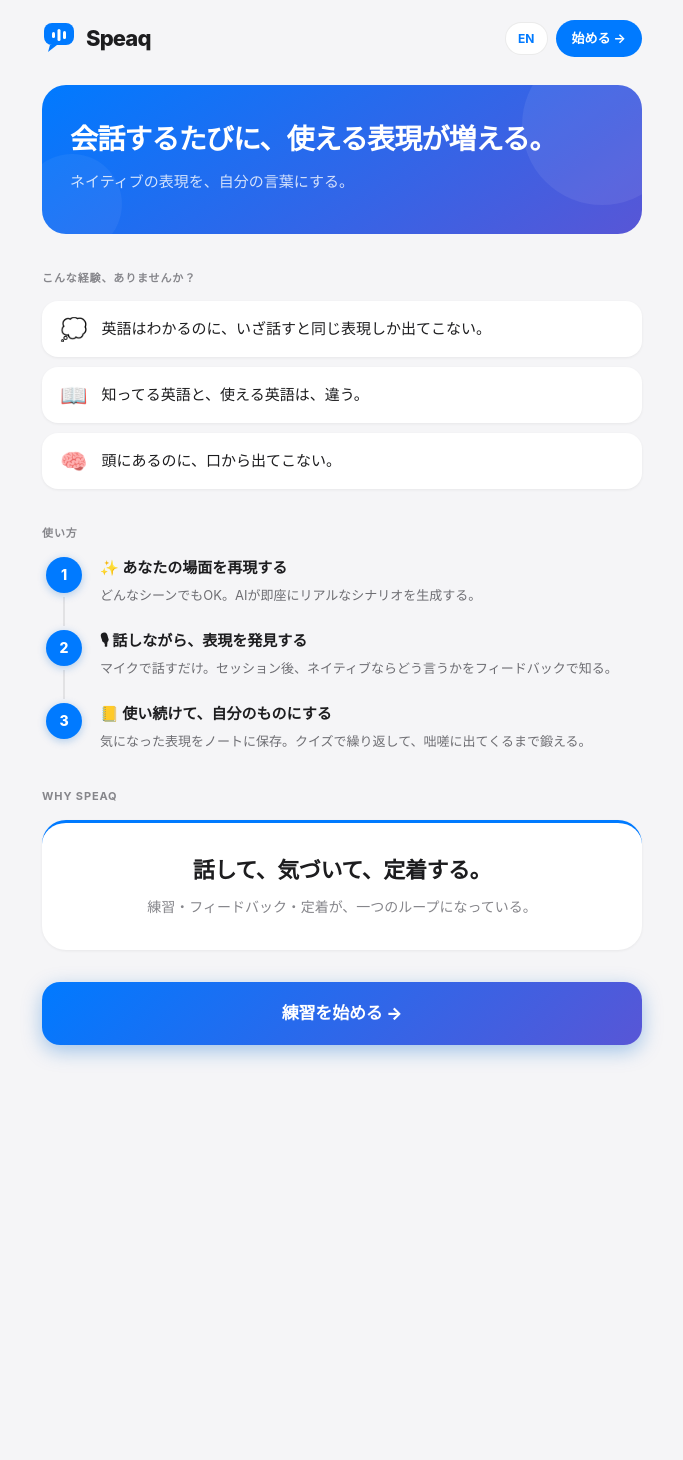
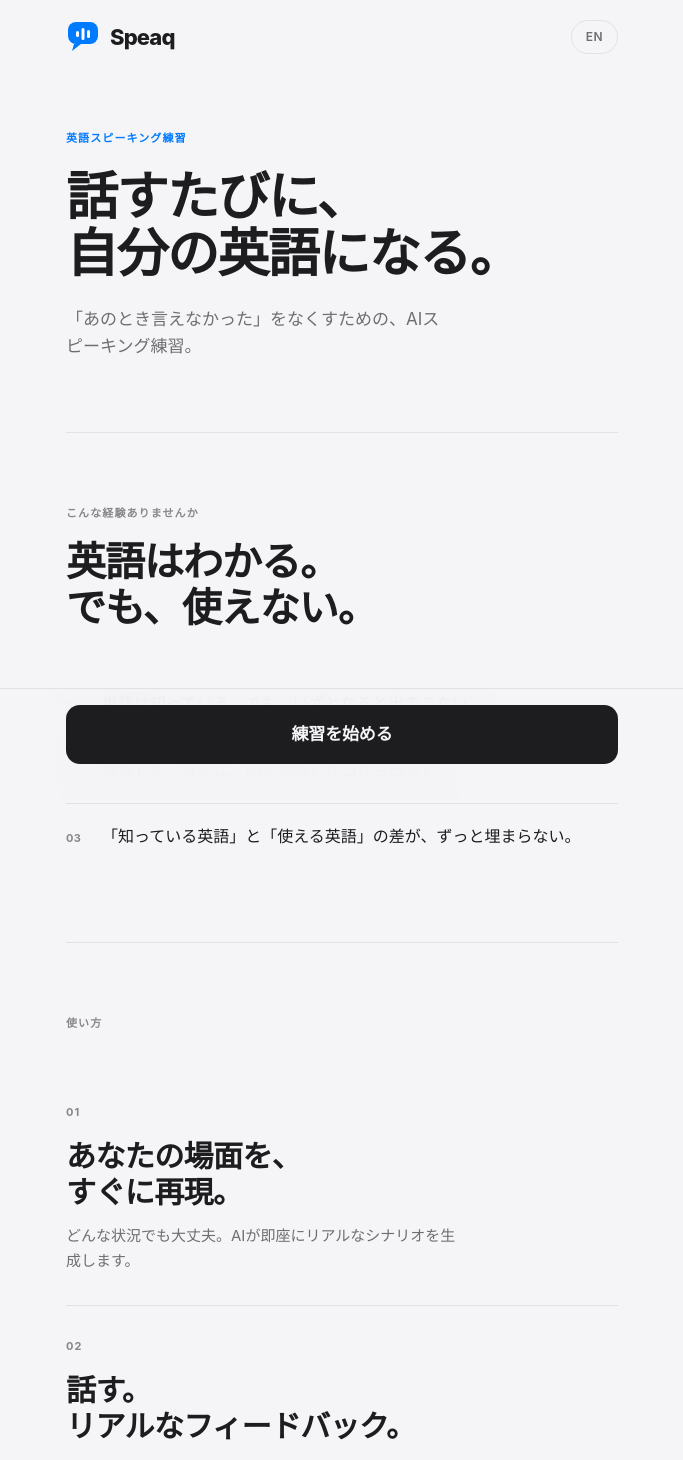
Before and after one commit to jaipur1103-wq/speaq, a Next.js app: page /guide in a window 1280 px wide. Shown: the top 1460 px of the page, without its empty margins (298-981 px from the left). Before the commit the page ends 1125 px from the top, so only its background shows below. Built offline with nearby package versions, Linux system fonts and the light colour scheme.

Commit message:
Redesign guide page with Apple-inspired minimal layout

```diff
--- a/app/guide/page.tsx
+++ b/app/guide/page.tsx
@@ -8,46 +8,90 @@ import type { Language } from "@/types";
 
 const CONTENT = {
   en: {
-    heroTitle: "Every conversation grows your expressions.",
-    heroSub: "Make native expressions your own.",
-    painLabel: "Sound familiar?",
-    pain: [
-      { icon: "💭", text: "You understand English — but in the moment, the same phrases keep coming out." },
-      { icon: "📖", text: "Knowing English and using English are two different things." },
-      { icon: "🧠", text: "It's in your head. But it won't come out." },
+    langToggle: "JA",
+    startBtn: "Start Practicing",
+    hero: {
+      eyebrow: "English Speaking Practice",
+      title: "Speak more.\nSound like yourself.",
+      sub: "AI-powered practice built for the moment you freeze up.",
+    },
+    problem: {
+      eyebrow: "The problem",
+      title: "You know English.\nYou just can't use it.",
+      items: [
+        "Your vocabulary is fine. But the words don't come.",
+        "You practiced. Yet the same simple phrases keep coming out.",
+        "The gap between knowing and using never closes — until now.",
       ],
-    stepsLabel: "How it works",
+    },
+    how: {
+      eyebrow: "How it works",
       steps: [
-      { number: "1", icon: "✨", title: "Recreate your exact situation", desc: "Any scene you need — AI instantly builds a realistic scenario around it." },
-      { number: "2", icon: "🎙", title: "Speak and discover new expressions", desc: "Tap the mic and talk. After each session, get feedback on how a native speaker would have said it." },
-      { number: "3", icon: "📒", title: "Keep using them until they're yours", desc: "Save expressions to your Notebook. Quiz yourself until they come out naturally." },
+        {
+          num: "01",
+          title: "Your scene,\ninstantly.",
+          desc: "Describe any real situation. Speaq builds a full conversation scenario around it in seconds.",
+        },
+        {
+          num: "02",
+          title: "Speak.\nGet real feedback.",
+          desc: "Use your voice. After each session, see exactly how a native speaker would have said it.",
+        },
+        {
+          num: "03",
+          title: "Save it.\nOwn it.",
+          desc: "Add expressions to your Notebook. Quiz yourself until they come out without thinking.",
+        },
       ],
-    whyLabel: "Why Speaq",
-    whyCycle: "Speak. Notice. Own it.",
-    whySub: "Practice, feedback, and retention — all in one loop.",
-    startBtn: "Start Practicing →",
-    startShort: "Start →",
+    },
+    loop: {
+      eyebrow: "The Speaq loop",
+      title: "Speak. Notice.\nOwn it.",
+      sub: "Practice, feedback, and retention in one seamless loop.",
+    },
   },
   ja: {
-    heroTitle: "会話するたびに、使える表現が増える。",
-    heroSub: "ネイティブの表現を、自分の言葉にする。",
-    painLabel: "こんな経験、ありませんか？",
-    pain: [
-      { icon: "💭", text: "英語はわかるのに、いざ話すと同じ表現しか出てこない。" },
-      { icon: "📖", text: "知ってる英語と、使える英語は、違う。" },
-      { icon: "🧠", text: "頭にあるのに、口から出てこない。" },
+    langToggle: "EN",
+    startBtn: "練習を始める",
+    hero: {
+      eyebrow: "英語スピーキング練習",
+      title: "話すたびに、\n自分の英語になる。",
+      sub: "「あのとき言えなかった」をなくすための、AIスピーキング練習。",
+    },
+    problem: {
+      eyebrow: "こんな経験ありませんか",
+      title: "英語はわかる。\nでも、使えない。",
+      items: [
+        "単語は知っている。でも、いざとなると出てこない。",
+        "練習した。なのに、同じ表現しか口から出ない。",
+        "「知っている英語」と「使える英語」の差が、ずっと埋まらない。",
       ],
-    stepsLabel: "使い方",
+    },
+    how: {
+      eyebrow: "使い方",
       steps: [
-      { number: "1", icon: "✨", title: "あなたの場面を再現する", desc: "どんなシーンでもOK。AIが即座にリアルなシナリオを生成する。" },
-      { number: "2", icon: "🎙", title: "話しながら、表現を発見する", desc: "マイクで話すだけ。セッション後、ネイティブならどう言うかをフィードバックで知る。" },
-      { number: "3", icon: "📒", title: "使い続けて、自分のものにする", desc: "気になった表現をノートに保存。クイズで繰り返して、咄嗟に出てくるまで鍛える。" },
+        {
+          num: "01",
+          title: "あなたの場面を、\nすぐに再現。",
+          desc: "どんな状況でも大丈夫。AIが即座にリアルなシナリオを生成します。",
+        },
+        {
+          num: "02",
+          title: "話す。\nリアルなフィードバック。",
+          desc: "マイクで話すだけ。セッション後、ネイティブならどう言うかがわかります。",
+        },
+        {
+          num: "03",
+          title: "保存して、\n自分のものにする。",
+          desc: "気になった表現はノートに保存。クイズで繰り返して、咄嗟に出てくるまで鍛えます。",
+        },
       ],
-    whyLabel: "Why Speaq",
-    whyCycle: "話して、気づいて、定着する。",
-    whySub: "練習・フィードバック・定着が、一つのループになっている。",
-    startBtn: "練習を始める →",
-    startShort: "始める →",
+    },
+    loop: {
+      eyebrow: "Speaqのループ",
+      title: "話して、気づいて、\n定着する。",
+      sub: "練習・フィードバック・定着が、一つのループになっている。",
+    },
   },
 };
 
@@ -56,182 +100,302 @@ export default function GuidePage() {
   const [lang, setLang] = useState<Language>(() => getSettings().language ?? "en");
 
   const toggleLang = () => {
-    const newLang: Language = lang === "en" ? "ja" : "en";
-    setLang(newLang);
-    saveSettings({ ...getSettings(), language: newLang });
+    const next: Language = lang === "en" ? "ja" : "en";
+    setLang(next);
+    saveSettings({ ...getSettings(), language: next });
   };
 
   const c = CONTENT[lang];
 
   return (
-    <main style={{ maxWidth: 640, width: "100%", margin: "0 auto", minHeight: "100vh", background: "var(--bg)" }}>
+    <>
+      <style>{`
+        @keyframes fadeUp {
+          from { opacity: 0; transform: translateY(24px); }
+          to   { opacity: 1; transform: translateY(0); }
+        }
+        .gu-fade { animation: fadeUp 0.7s cubic-bezier(0.16,1,0.3,1) both; }
+        .gu-fade-1 { animation-delay: 0.05s; }
+        .gu-fade-2 { animation-delay: 0.15s; }
+        .gu-fade-3 { animation-delay: 0.25s; }
+      `}</style>
 
-      {/* Header */}
-      <div style={{
-        display: "flex", justifyContent: "space-between", alignItems: "center",
-        padding: "20px 20px 0",
+      <main style={{
+        maxWidth: 600,
+        width: "100%",
+        margin: "0 auto",
+        minHeight: "100vh",
+        background: "var(--bg)",
+        paddingBottom: 120,
+      }}>
+
+        {/* ── Nav ── */}
+        <nav style={{
+          display: "flex",
+          justifyContent: "space-between",
+          alignItems: "center",
+          padding: "20px 24px",
+          position: "sticky",
+          top: 0,
+          zIndex: 50,
+          background: "rgba(245,245,247,0.85)",
+          backdropFilter: "blur(20px)",
+          WebkitBackdropFilter: "blur(20px)",
         }}>
           <SpeaqLogo />
-        <div style={{ display: "flex", gap: 8, alignItems: "center" }}>
-          <button onClick={toggleLang} style={{
-            padding: "6px 12px", borderRadius: 20,
-            background: "var(--surface)", border: "1px solid var(--border)",
-            color: "var(--accent)", fontSize: 12, fontWeight: 700, cursor: "pointer",
+          <button
+            onClick={toggleLang}
+            style={{
+              padding: "6px 14px",
+              borderRadius: 20,
+              background: "transparent",
+              border: "1.5px solid var(--border)",
+              color: "var(--text-secondary)",
+              fontSize: 12,
+              fontWeight: 600,
+              cursor: "pointer",
+              letterSpacing: "0.04em",
+            }}
+          >
+            {c.langToggle}
+          </button>
+        </nav>
+
+        {/* ── Hero ── */}
+        <section style={{ padding: "56px 24px 72px" }}>
+          <div className="gu-fade gu-fade-1" style={{
+            fontSize: 11,
+            fontWeight: 700,
+            letterSpacing: "0.1em",
+            textTransform: "uppercase",
+            color: "var(--accent)",
+            marginBottom: 20,
           }}>
-            {lang === "en" ? "JA" : "EN"}
-          </button>
-          <button onClick={() => router.push("/")} style={{
-            padding: "8px 16px", borderRadius: 20,
-            background: "var(--accent)", color: "#fff",
-            border: "none", fontWeight: 700, fontSize: 13, cursor: "pointer",
-          }}>
-            {c.startShort}
-          </button>
+            {c.hero.eyebrow}
           </div>
-      </div>
-
-      {/* Hero */}
-      <div style={{ padding: "28px 20px 0" }}>
-        <div style={{
-          background: "linear-gradient(145deg, #007AFF 0%, #5856D6 100%)",
-          borderRadius: 24, padding: "36px 28px 40px",
-          position: "relative", overflow: "hidden",
-        }}>
-          {/* decorative circles */}
-          <div style={{
-            position: "absolute", top: -40, right: -40,
-            width: 160, height: 160, borderRadius: "50%",
-            background: "rgba(255,255,255,0.07)",
-          }} />
-          <div style={{
-            position: "absolute", bottom: -20, left: -20,
-            width: 100, height: 100, borderRadius: "50%",
-            background: "rgba(255,255,255,0.05)",
-          }} />
-          <div style={{ position: "relative" }}>
-            <div style={{
-              fontSize: 28, fontWeight: 800, color: "#fff",
-              letterSpacing: "-0.03em", lineHeight: 1.3, marginBottom: 14,
+          <h1 className="gu-fade gu-fade-2" style={{
+            fontSize: "clamp(36px, 9vw, 52px)",
+            fontWeight: 700,
+            letterSpacing: "-0.03em",
+            lineHeight: 1.1,
+            color: "var(--text)",
+            margin: 0,
+            marginBottom: 24,
+            whiteSpace: "pre-line",
             wordBreak: "auto-phrase",
           } as React.CSSProperties}>
-              {c.heroTitle}
-            </div>
-            <div style={{
-              fontSize: 15, color: "rgba(255,255,255,0.8)",
-              fontWeight: 500, lineHeight: 1.5,
+            {c.hero.title}
+          </h1>
+          <p className="gu-fade gu-fade-3" style={{
+            fontSize: 17,
+            color: "var(--text-secondary)",
+            lineHeight: 1.6,
+            margin: 0,
+            maxWidth: 380,
+            fontWeight: 400,
           }}>
-              {c.heroSub}
-            </div>
-          </div>
-        </div>
-      </div>
+            {c.hero.sub}
+          </p>
+        </section>
 
-      {/* Pain */}
-      <div style={{ padding: "36px 20px 0" }}>
-        <Label>{c.painLabel}</Label>
-        <div style={{ display: "flex", flexDirection: "column", gap: 10, marginTop: 14 }}>
-          {c.pain.map((item, i) => (
-            <div key={i} style={{
-              background: "var(--surface)", borderRadius: 16,
-              padding: "16px 18px", boxShadow: "var(--shadow-sm)",
-              display: "flex", alignItems: "flex-start", gap: 14,
+        {/* ── Divider ── */}
+        <Divider />
+
+        {/* ── Problem ── */}
+        <section style={{ padding: "72px 24px" }}>
+          <Eyebrow>{c.problem.eyebrow}</Eyebrow>
+          <h2 style={{
+            fontSize: "clamp(28px, 7vw, 40px)",
+            fontWeight: 700,
+            letterSpacing: "-0.025em",
+            lineHeight: 1.15,
+            color: "var(--text)",
+            margin: "16px 0 40px",
+            whiteSpace: "pre-line",
+            wordBreak: "auto-phrase",
+          } as React.CSSProperties}>
+            {c.problem.title}
+          </h2>
+          <div style={{ display: "flex", flexDirection: "column", gap: 0 }}>
+            {c.problem.items.map((text, i) => (
+              <div
+                key={i}
+                style={{
+                  padding: "20px 0",
+                  borderBottom: i < c.problem.items.length - 1
+                    ? "1px solid var(--border)"
+                    : "none",
+                  display: "flex",
+                  alignItems: "baseline",
+                  gap: 16,
+                }}
+              >
+                <span style={{
+                  fontSize: 11,
+                  fontWeight: 700,
+                  color: "var(--text-muted)",
+                  letterSpacing: "0.04em",
+                  flexShrink: 0,
+                  minWidth: 20,
                 }}>
-              <span style={{ fontSize: 22, lineHeight: 1, flexShrink: 0, marginTop: 1 }}>{item.icon}</span>
+                  {String(i + 1).padStart(2, "0")}
+                </span>
                 <span style={{
-                fontSize: 15, color: "var(--text)", lineHeight: 1.6,
-                fontWeight: 500, wordBreak: "auto-phrase",
+                  fontSize: 16,
+                  color: "var(--text)",
+                  lineHeight: 1.6,
+                  fontWeight: 400,
+                  wordBreak: "auto-phrase",
                 } as React.CSSProperties}>
-                {item.text}
+                  {text}
                 </span>
               </div>
             ))}
           </div>
+        </section>
+
+        {/* ── Divider ── */}
+        <Divider />
+
+        {/* ── How it works ── */}
+        <section style={{ padding: "72px 24px" }}>
+          <Eyebrow>{c.how.eyebrow}</Eyebrow>
+          <div style={{ display: "flex", flexDirection: "column", gap: 0, marginTop: 40 }}>
+            {c.how.steps.map((step, i) => (
+              <div
+                key={step.num}
+                style={{
+                  padding: "32px 0",
+                  borderBottom: i < c.how.steps.length - 1
+                    ? "1px solid var(--border)"
+                    : "none",
+                }}
+              >
+                <div style={{
+                  fontSize: 11,
+                  fontWeight: 700,
+                  letterSpacing: "0.1em",
+                  color: "var(--text-muted)",
+                  marginBottom: 16,
+                }}>
+                  {step.num}
                 </div>
-
-      {/* How it works */}
-      <div style={{ padding: "36px 20px 0" }}>
-        <Label>{c.stepsLabel}</Label>
-        <div style={{ display: "flex", flexDirection: "column", gap: 0, marginTop: 14 }}>
-          {c.steps.map((step, i) => (
-            <div key={step.number} style={{ display: "flex", gap: 0 }}>
-              {/* Left: number + connector */}
-              <div style={{ display: "flex", flexDirection: "column", alignItems: "center", width: 44, flexShrink: 0 }}>
-                <div style={{
-                  width: 36, height: 36, borderRadius: "50%",
-                  background: "var(--accent)", color: "#fff",
-                  display: "flex", alignItems: "center", justifyContent: "center",
-                  fontWeight: 800, fontSize: 14, flexShrink: 0,
-                  boxShadow: "0 2px 8px rgba(0,102,204,0.3)",
+                <h3 style={{
+                  fontSize: "clamp(22px, 5.5vw, 30px)",
+                  fontWeight: 700,
+                  letterSpacing: "-0.02em",
+                  lineHeight: 1.2,
+                  color: "var(--text)",
+                  margin: "0 0 14px",
+                  whiteSpace: "pre-line",
+                  wordBreak: "auto-phrase",
+                } as React.CSSProperties}>
+                  {step.title}
+                </h3>
+                <p style={{
+                  fontSize: 15,
+                  color: "var(--text-secondary)",
+                  lineHeight: 1.65,
+                  margin: 0,
+                  maxWidth: 400,
                 }}>
-                  {step.number}
-                </div>
-                {i < c.steps.length - 1 && (
-                  <div style={{ width: 2, flex: 1, background: "var(--border)", margin: "4px 0" }} />
-                )}
-              </div>
-              {/* Right: content */}
-              <div style={{ flex: 1, paddingLeft: 14, paddingBottom: i < c.steps.length - 1 ? 24 : 0 }}>
-                <div style={{ fontWeight: 700, fontSize: 15, color: "var(--text)", marginBottom: 6, lineHeight: 1.4 }}>
-                  {step.icon} {step.title}
-                </div>
-                <div style={{ fontSize: 13, color: "var(--text-secondary)", lineHeight: 1.7 }}>
                   {step.desc}
-                </div>
-              </div>
+                </p>
               </div>
             ))}
           </div>
-      </div>
+        </section>
 
-      {/* Why Speaq */}
-      <div style={{ padding: "36px 20px 0" }}>
-        <Label>{c.whyLabel}</Label>
+        {/* ── Divider ── */}
+        <Divider />
+
+        {/* ── Loop statement ── */}
+        <section style={{ padding: "72px 24px 80px", textAlign: "center" }}>
+          <Eyebrow center>{c.loop.eyebrow}</Eyebrow>
+          <h2 style={{
+            fontSize: "clamp(32px, 8vw, 46px)",
+            fontWeight: 700,
+            letterSpacing: "-0.03em",
+            lineHeight: 1.12,
+            color: "var(--text)",
+            margin: "16px 0 20px",
+            whiteSpace: "pre-line",
+            wordBreak: "auto-phrase",
+          } as React.CSSProperties}>
+            {c.loop.title}
+          </h2>
+          <p style={{
+            fontSize: 15,
+            color: "var(--text-secondary)",
+            lineHeight: 1.65,
+            margin: 0,
+            maxWidth: 320,
+            marginLeft: "auto",
+            marginRight: "auto",
+          }}>
+            {c.loop.sub}
+          </p>
+        </section>
+
+      </main>
+
+      {/* ── Sticky CTA ── */}
       <div style={{
-          marginTop: 14,
-          background: "var(--surface)", borderRadius: 24,
-          padding: "32px 24px", boxShadow: "var(--shadow-sm)",
-          textAlign: "center",
-          borderTop: "3px solid var(--accent)",
+        position: "fixed",
+        bottom: 0,
+        left: 0,
+        right: 0,
+        padding: "16px 24px 36px",
+        background: "rgba(245,245,247,0.92)",
+        backdropFilter: "blur(24px)",
+        WebkitBackdropFilter: "blur(24px)",
+        borderTop: "1px solid var(--border)",
+        zIndex: 100,
+        display: "flex",
+        justifyContent: "center",
       }}>
-          <div style={{
-            fontSize: 22, fontWeight: 800, color: "var(--text)",
-            letterSpacing: "-0.02em", lineHeight: 1.4, marginBottom: 10,
-          }}>
-            {c.whyCycle}
-          </div>
-          <div style={{ fontSize: 14, color: "var(--text-muted)", lineHeight: 1.6 }}>
-            {c.whySub}
-          </div>
-        </div>
-      </div>
-
-      {/* CTA */}
-      <div style={{ padding: "32px 20px 80px" }}>
         <button
           onClick={() => router.push("/")}
           style={{
-            width: "100%", padding: "18px",
-            borderRadius: 18,
-            background: "linear-gradient(135deg, #007AFF 0%, #5856D6 100%)",
-            color: "#fff", border: "none",
-            fontWeight: 800, fontSize: 17,
-            cursor: "pointer", letterSpacing: "-0.01em",
-            boxShadow: "0 6px 20px rgba(0,102,204,0.35)",
+            width: "100%",
+            maxWidth: 552,
+            padding: "16px 24px",
+            borderRadius: 14,
+            background: "var(--text)",
+            color: "var(--bg)",
+            border: "none",
+            fontWeight: 600,
+            fontSize: 17,
+            cursor: "pointer",
+            letterSpacing: "-0.01em",
           }}
         >
           {c.startBtn}
         </button>
       </div>
-
-    </main>
+    </>
   );
 }
 
-function Label({ children }: { children: React.ReactNode }) {
+function Divider() {
   return (
     <div style={{
-      fontSize: 11, fontWeight: 700, textTransform: "uppercase",
-      letterSpacing: "0.08em", color: "var(--text-muted)",
+      height: 1,
+      background: "var(--border)",
+      margin: "0 24px",
+    }} />
+  );
+}
+
+function Eyebrow({ children, center }: { children: React.ReactNode; center?: boolean }) {
+  return (
+    <div style={{
+      fontSize: 11,
+      fontWeight: 700,
+      letterSpacing: "0.1em",
+      textTransform: "uppercase",
+      color: "var(--text-muted)",
+      textAlign: center ? "center" : "left",
     }}>
       {children}
     </div>
```
Lines whose indentation alone changed are shown as unchanged.
